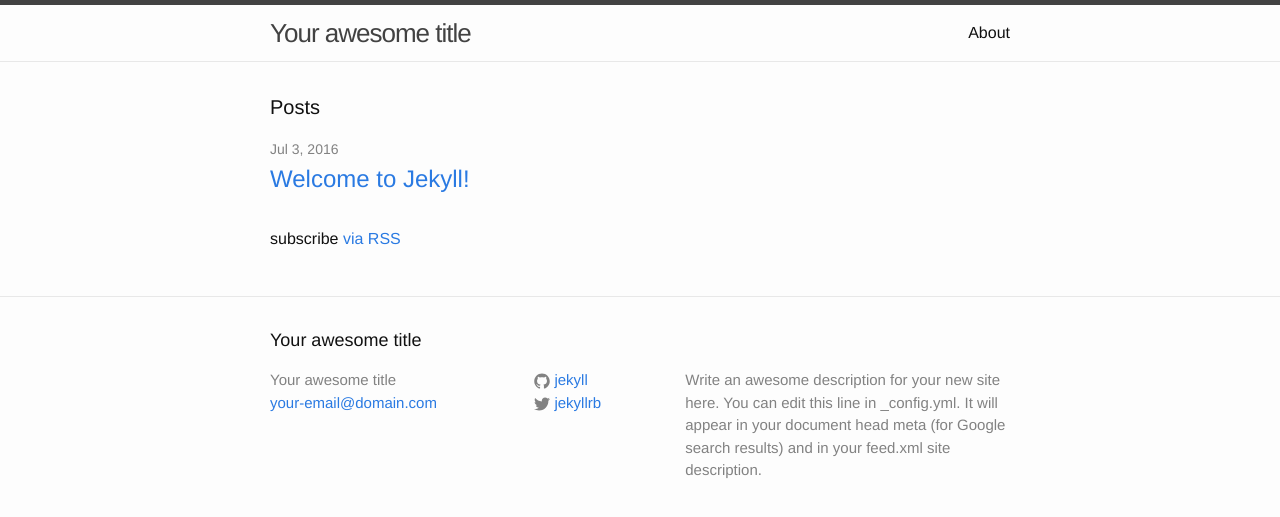
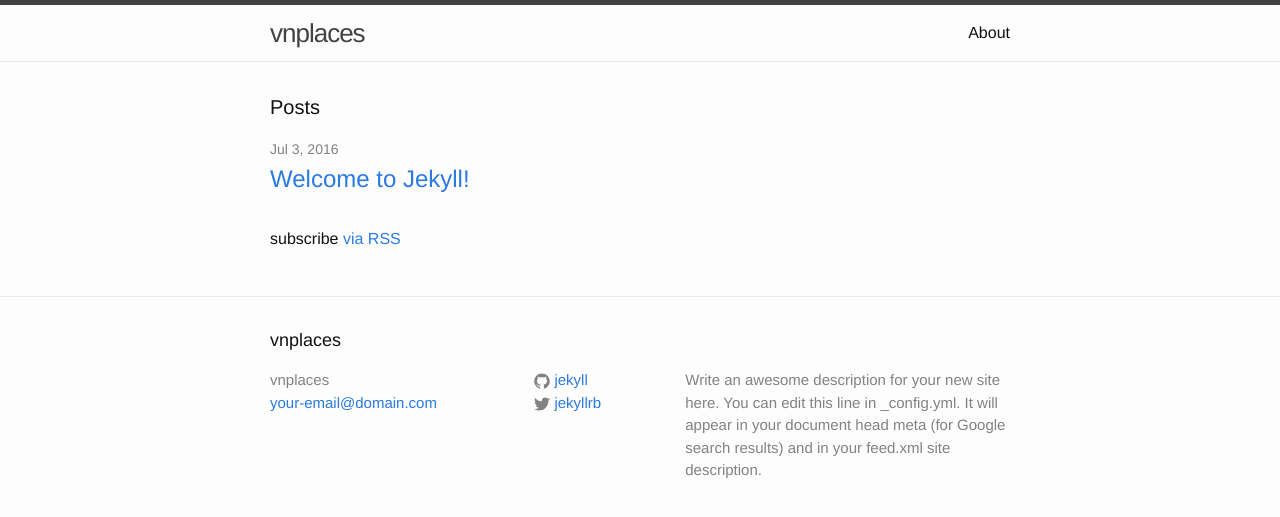
Before and after one commit to ssugar/vnplaces, a Jekyll site: the page built from index.html, in a window 1280 px wide. Shown: the top 517 px of the page. Built offline with Jekyll 4.4.1, drawn with Linux system fonts in a browser that asks for light colours.

Commit message:
updating config file

```diff
--- a/_config.yml
+++ b/_config.yml
@@ -6,14 +6,14 @@
 # 'jekyll serve'. If you change this file, please restart the server process.
 
 # Site settings
-title: Your awesome title
+title: vnplaces
 email: your-email@domain.com
 description: > # this means to ignore newlines until "baseurl:"
   Write an awesome description for your new site here. You can edit this
   line in _config.yml. It will appear in your document head meta (for
   Google search results) and in your feed.xml site description.
-baseurl: "" # the subpath of your site, e.g. /blog
-url: "http://yourdomain.com" # the base hostname & protocol for your site
+baseurl: "/vnplaces" # the subpath of your site, e.g. /blog
+url: "http://ssugar.github.com" # the base hostname & protocol for your site
 twitter_username: jekyllrb
 github_username:  jekyll
 
```
